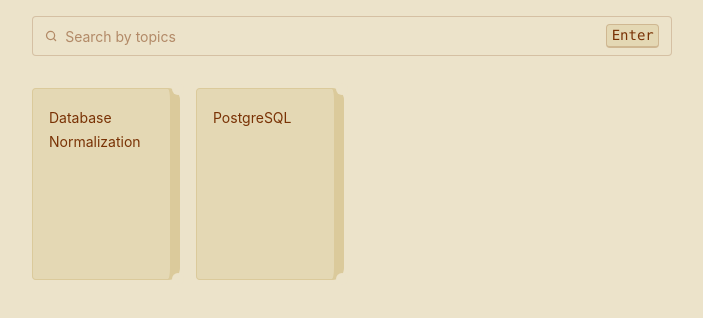
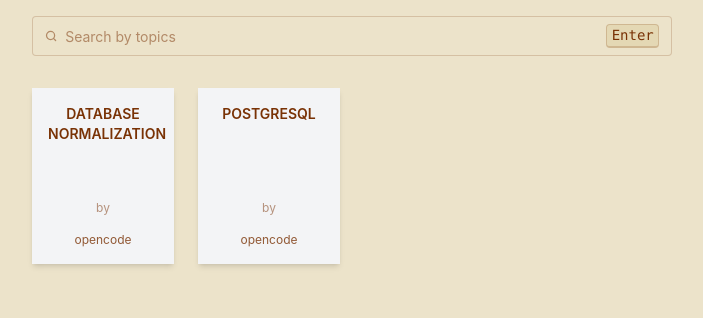
Before and after one commit to Htet-Wai-Yan/htet-wai-yan.github.io, an Astro site: page / in a window 1280 px wide. Shown: the whole page, without its empty margins (288-991 px from the left). Built offline with nearby package versions, Linux system fonts and the light colour scheme; Astro itself is replaced by a stand-in of ours.

Commit message:
fix: prepared to host on github page with action

````diff
--- a/astro.config.mjs
+++ b/astro.config.mjs
@@ -6,9 +6,10 @@
 
 // https://astro.build/config
 export default defineConfig({
+  site: "https://htet-wai-yan.github.io",
   integrations: [mdx()],
 
   vite: {
-    plugins: [tailwindcss()]
-  }
+    plugins: [tailwindcss()],
+  },
 });
--- a/src/content.config.ts
+++ b/src/content.config.ts
@@ -5,7 +5,9 @@
   loader: glob({ pattern: "**/*.md", base: "./src/content/notes" }),
   schema: z.object({
     title: z.string(),
+    description: z.string(),
     updated: z.string().optional(),
+    coAuthor: z.string().optional(),
   }),
 });
 
--- a/src/content/notes/database-normalization.md
+++ b/src/content/notes/database-normalization.md
@@ -1,6 +1,8 @@
 ---
 title: "Database Normalization"
+description: "Learn database normalization forms (1NF to BCNF) with practical examples"
 updated: "2026-03-24"
+coAuthor: "opencode"
 ---
 
 # Database Normalization
--- a/src/content/notes/postgres.md
+++ b/src/content/notes/postgres.md
@@ -1,6 +1,8 @@
 ---
 title: "PostgreSQL"
+description: "Complete guide to PostgreSQL basics, queries, joins, and operations"
 updated: "2026-03-24"
+coAuthor: "opencode"
 ---
 
 # PostgreSQL
@@ -10,12 +12,14 @@
 ## 1. Basic Commands
 
 ### Connect to database
+
 ```bash
 psql -U username -d database_name
 psql -U postgres  # default superuser
 ```
 
 ### Common commands inside psql
+
 ```sql
 \l          -- list all databases
 \c dbname   -- connect to database
@@ -86,6 +90,7 @@
 ## 4. CRUD Operations
 
 ### Create (Insert)
+
 ```sql
 -- Insert single row
 INSERT INTO users (name, email, age)
@@ -103,6 +108,7 @@
 ```
 
 ### Read (Select)
+
 ```sql
 -- Select all
 SELECT * FROM users;
@@ -139,6 +145,7 @@
 ```
 
 ### Update
+
 ```sql
 -- Update single row
 UPDATE users SET age = 26 WHERE name = 'Alice';
@@ -151,6 +158,7 @@
 ```
 
 ### Delete
+
 ```sql
 -- Delete row
 DELETE FROM users WHERE id = 5;
@@ -200,6 +208,7 @@
 ## 6. Joins
 
 ### Sample tables for examples
+
 ```sql
 -- users table
 -- id | name
@@ -214,7 +223,9 @@
 ```
 
 ### INNER JOIN
+
 Returns rows with matches in both tables.
+
 ```sql
 SELECT users.name, orders.amount
 FROM users
@@ -223,7 +234,9 @@
 ```
 
 ### LEFT JOIN
+
 Returns all rows from left table, matched rows from right.
+
 ```sql
 SELECT users.name, orders.amount
 FROM users
@@ -232,7 +245,9 @@
 ```
 
 ### RIGHT JOIN
+
 Returns all rows from right table.
+
 ```sql
 SELECT users.name, orders.amount
 FROM users
@@ -240,6 +255,7 @@
 ```
 
 ### Multiple joins
+
 ```sql
 SELECT u.name, o.amount, p.name as product
 FROM users u
@@ -312,6 +328,7 @@
 ## 9. Common Functions
 
 ### String functions
+
 ```sql
 SELECT UPPER('hello');        -- HELLO
 SELECT LOWER('HELLO');        -- hello
@@ -323,6 +340,7 @@
 ```
 
 ### Date functions
+
 ```sql
 SELECT CURRENT_DATE;      -- 2024-01-15
 SELECT CURRENT_TIMESTAMP; -- 2024-01-15 10:30:00
@@ -340,6 +358,7 @@
 ```
 
 ### Math functions
+
 ```sql
 SELECT ROUND(123.456, 2);  -- 123.46
 SELECT ABS(-100);          -- 100
@@ -349,6 +368,7 @@
 ```
 
 ### Coalesce & Null handling
+
 ```sql
 SELECT COALESCE(phone, 'N/A') FROM users;
 SELECT NULLIF(a, b);  -- returns null if a = b, else returns a
@@ -423,6 +443,7 @@
 ```
 
 ### Savepoints
+
 ```sql
 BEGIN;
 INSERT INTO users (name) VALUES ('Alice');
@@ -440,11 +461,13 @@
 ## 13. Export & Import
 
 ### Export to CSV
+
 ```sql
 COPY users TO '/tmp/users.csv' DELIMITER ',' CSV HEADER;
 ```
 
 ### Import from CSV
+
 ```sql
 COPY users(name, email, age)
 FROM '/tmp/users.csv'
@@ -504,4 +527,4 @@
 
 ---
 
-*Last updated: 2026-03-24*
+_Last updated: 2026-03-24_
--- a/src/pages/index.astro
+++ b/src/pages/index.astro
@@ -2,11 +2,10 @@
 import RootLayout from "./RootLayout.astro";
 import { getCollection } from "astro:content";
 
+// fetch the collections defined inside the content.config.ts
 const notes = await getCollection("notes");
 ---
 
-<!-- Below is your "component template." It's just HTML, but with
-some magic sprinkled in to help you build great templates. -->
 <RootLayout>
   <label class="input w-full">
     <svg
@@ -28,14 +27,22 @@
     <input type="search" class="grow" placeholder="Search by topics" />
     <kbd class="kbd kbd-md">Enter</kbd>
   </label>
-  <div class="grid sm:grid-cols-2 md:grid-cols-4 gap-4 mt-8">
+  <div class="grid sm:grid-cols-2 md:grid-cols-4 gap-6 mt-8">
     {
       notes.map((note) => (
         <a href={`/notes/${note.id}`}>
-          <div class="border border-base-300 border-e-10 border-e-base-300 rounded-sm rounded-e-xl p-4 bg-base-200 hover:bg-base-100 h-48 relative">
-            <div class="rounded-full h-3 w-3 bg-base-100 absolute -top-1.5 -right-3.5" />
-            <span class="text-sm">{note.data.title}</span>
-            <div class="rounded-full h-3 w-3 bg-base-100 absolute -bottom-1.5 -right-3.5" />
+          <div class="relative group">
+            <div class="absolute -z-1 bg-transparent group-hover:bg-gray-200 h-44 w-full group-hover:rotate-3 group-hover:-translate-y-2 group-hover:translate-x-2 transition-all ease-in-out" />
+            <div class="absolute -z-2 bg-transparent group-hover:bg-gray-300 h-44 w-full group-hover:-translate-y-1 group-hover:translate-x-1 transition-all ease-in-out" />
+            <div class="flex flex-col text-center justify-between h-44 w-full bg-gray-100 p-4 shadow-md group-hover:shadow-none group-hover:rotate-6 group-hover:-translate-y-3 group-hover:translate-x-3 transition-all ease-in-out">
+              <p class="text-sm font-semibold uppercase">{note.data.title}</p>
+              <div class="space-y-4">
+                <p class="text-xs text-base-content/50">by</p>
+                <p class="text-center text-xs text-base-content/80">
+                  {note.data.coAuthor}
+                </p>
+              </div>
+            </div>
           </div>
         </a>
       ))
--- a/src/pages/notes/[id].astro
+++ b/src/pages/notes/[id].astro
@@ -23,5 +23,6 @@
   </div>
   <div class="prose py-6">
     <Content />
+    <a href="/" class="btn btn-sm"><ArrowBigLeft class="h-4 w-4" /> Home</a>
   </div>
 </RootLayout>
````
Also changed, not shown: .github/workflows/deploy.yml (added), 2 other files.
